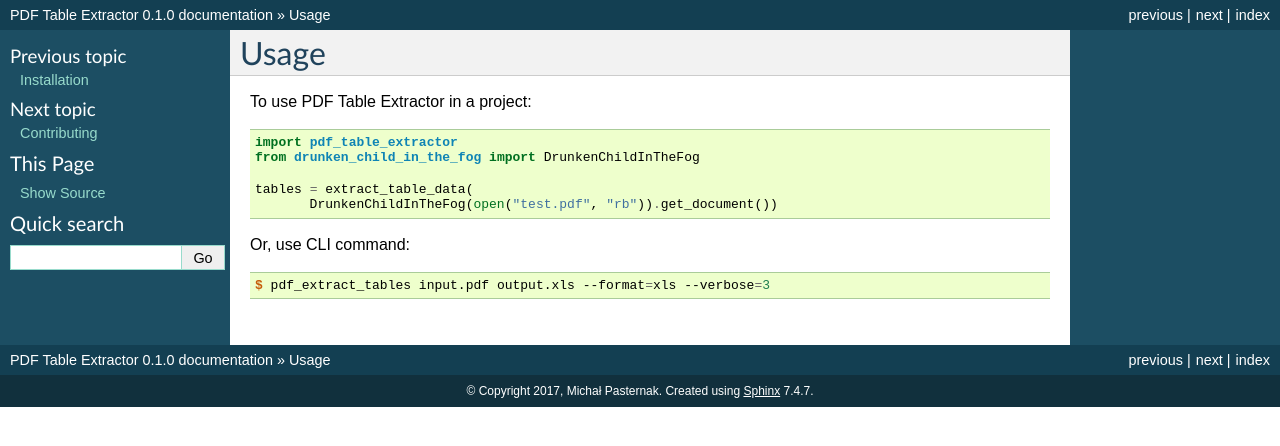
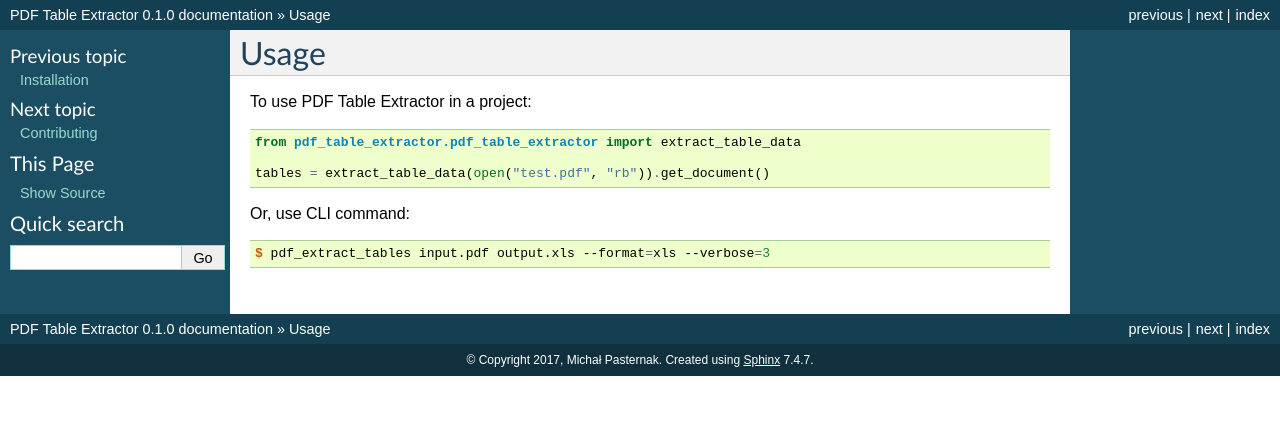
Before and after one commit to mpasternak/pdf-table-extractor, a Sphinx documentation site: the page built from docs/usage.rst, in a window 1280 px wide. Shown: the top 446 px of the page. Built offline with Sphinx 7.4.7, drawn with Linux system fonts in a browser that asks for light colours; pages that are not in the unit, such as notebooks, are missing from menus.

Commit message:
Correct USAGE section

```diff
--- a/docs/usage.rst
+++ b/docs/usage.rst
@@ -4,11 +4,9 @@ Usage
 
 To use PDF Table Extractor in a project::
 
-    import pdf_table_extractor
-    from drunken_child_in_the_fog import DrunkenChildInTheFog
+    from pdf_table_extractor.pdf_table_extractor import extract_table_data
 
-    tables = extract_table_data(
-    	   DrunkenChildInTheFog(open("test.pdf", "rb")).get_document())
+    tables = extract_table_data(open("test.pdf", "rb")).get_document()
 
 Or, use CLI command:
 
```
